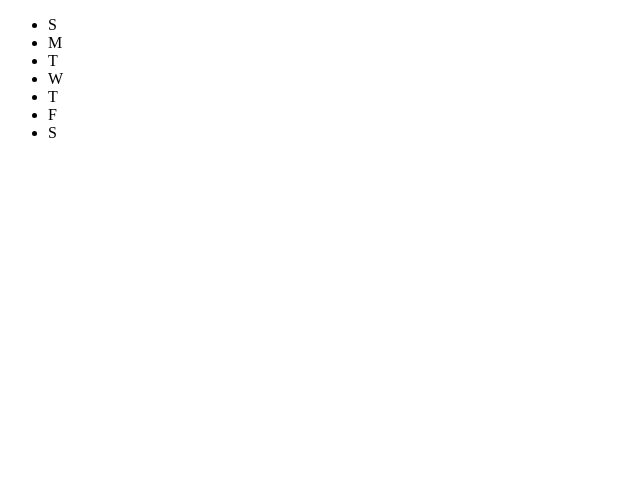
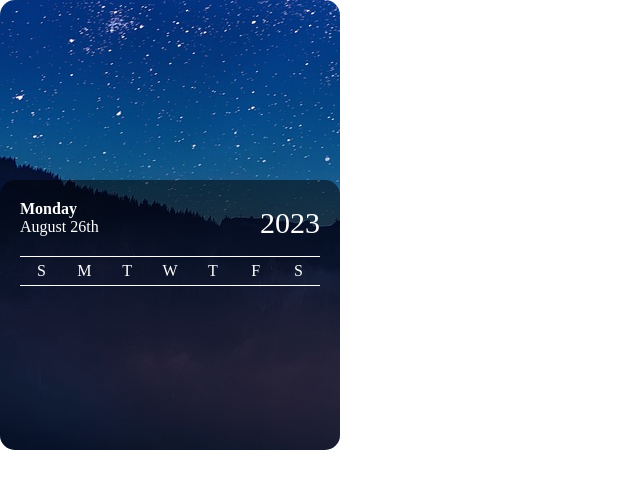
Before and after one commit to tptkds/Calendar, a plain HTML site: page index.html in a window 1280 px wide. Shown: the whole page, without its empty margins (0-640 px from the left). Drawn offline with Linux system fonts and the light colour scheme.

Commit message:
달력 css 중간 정도 완성

```diff
--- a/index.html
+++ b/index.html
@@ -5,13 +5,17 @@
     <meta http-equiv="X-UA-Compatible" content="IE=edge" />
     <meta name="viewport" content="width=device-width, initial-scale=1.0" />
     <title>Calendar</title>
+    <link rel="stylesheet" href="style.css" />
   </head>
   <body>
     <div class="container">
       <section class="calendar">
         <header>
-          <div class="date"></div>
-          <div class="year"></div>
+          <div class="date">
+            <span class="weekday">Monday</span
+            ><span class="md">August 26th</span>
+          </div>
+          <div class="year">2023</div>
         </header>
         <div>
           <div>
--- /dev/null
+++ b/style.css
@@ -0,0 +1,54 @@
+body {
+  padding: 0;
+  margin: 0;
+}
+.container {
+  width: 340px;
+  padding-top: 180px;
+  background-image: url(./bg-2.jpg);
+  border-radius: 15px;
+}
+.calendar {
+  color: white;
+  background-color: rgba(0, 0, 0, 0.5);
+  width: 340px;
+  height: 270px;
+  border-radius: 15px;
+}
+
+.date .weekday {
+  font-weight: bold;
+}
+
+.date {
+  display: flex;
+  flex-direction: column;
+  font-size: 16px;
+}
+header {
+  margin: 0 20px;
+  padding: 20px 0;
+  position: relative;
+}
+
+.year {
+  right: 0;
+  top: 26px;
+  position: absolute;
+  font-size: 30px;
+}
+
+ul {
+  list-style: none;
+  padding: 5px 0;
+  margin: 0 20px;
+  font-size: 16px;
+  display: flex;
+  flex-direction: row;
+  border-top: 1px solid white;
+  border-bottom: 1px solid white;
+}
+ul li {
+  width: calc(100% / 7);
+  text-align: center;
+}
```
Also changed, not shown: bg-1.jpg (added), bg-2.jpg (added).
